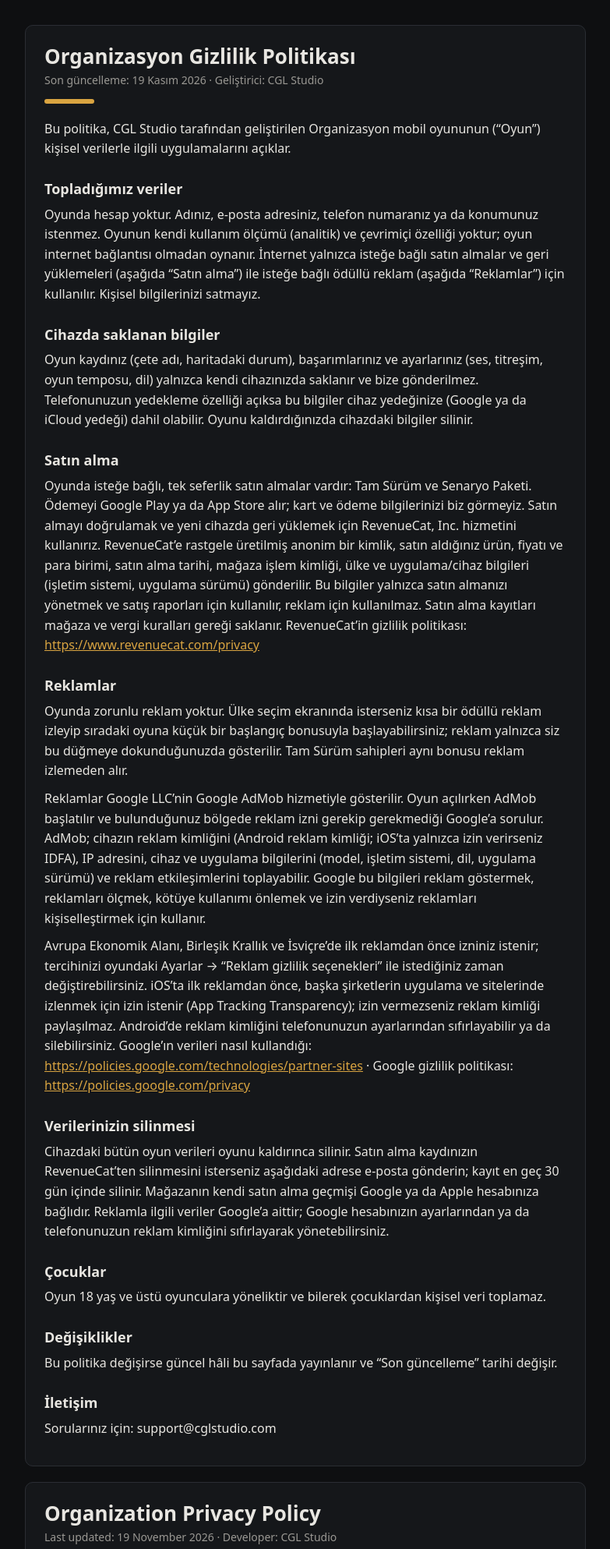
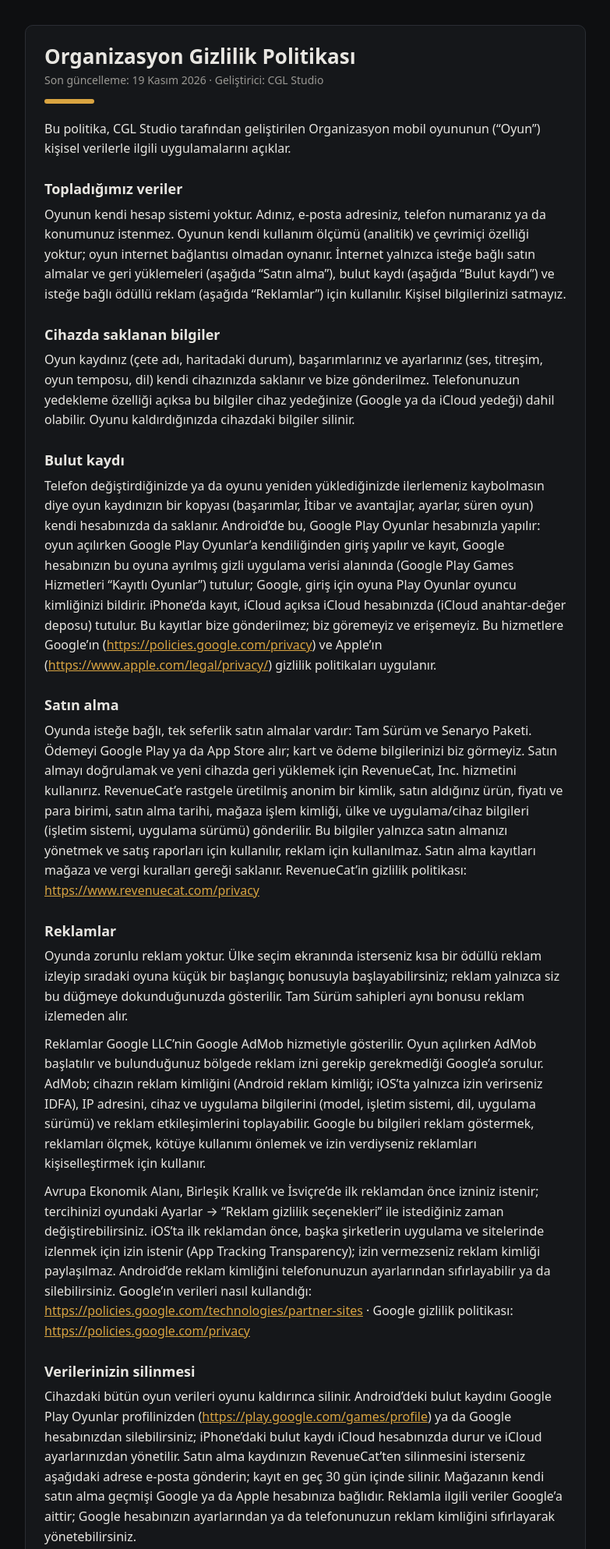
Before and after one commit to oguzkaan7/oguzkaan7.github.io, a plain HTML site: page organizasyon/gizlilik.html in a window 1280 px wide. Shown: the top 1987 px of the page at 78% size, without its empty margins (248-1031 px from the left). Drawn offline with Linux system fonts and the light colour scheme.

Commit message:
Organizasyon gizlilik politikası: bulut kayıt (Google Play Oyunlar, iCloud)
Co-Authored-By: Claude Opus 5.5 <noreply@anthropic.com>

```diff
--- a/organizasyon/gizlilik.html
+++ b/organizasyon/gizlilik.html
@@ -25,9 +25,11 @@
     <div class="bar"></div>
     <p>Bu politika, CGL Studio tarafından geliştirilen Organizasyon mobil oyununun (“Oyun”) kişisel verilerle ilgili uygulamalarını açıklar.</p>
     <h2>Topladığımız veriler</h2>
-    <p>Oyunda hesap yoktur. Adınız, e-posta adresiniz, telefon numaranız ya da konumunuz istenmez. Oyunun kendi kullanım ölçümü (analitik) ve çevrimiçi özelliği yoktur; oyun internet bağlantısı olmadan oynanır. İnternet yalnızca isteğe bağlı satın almalar ve geri yüklemeleri (aşağıda “Satın alma”) ile isteğe bağlı ödüllü reklam (aşağıda “Reklamlar”) için kullanılır. Kişisel bilgilerinizi satmayız.</p>
+    <p>Oyunun kendi hesap sistemi yoktur. Adınız, e-posta adresiniz, telefon numaranız ya da konumunuz istenmez. Oyunun kendi kullanım ölçümü (analitik) ve çevrimiçi özelliği yoktur; oyun internet bağlantısı olmadan oynanır. İnternet yalnızca isteğe bağlı satın almalar ve geri yüklemeleri (aşağıda “Satın alma”), bulut kaydı (aşağıda “Bulut kaydı”) ve isteğe bağlı ödüllü reklam (aşağıda “Reklamlar”) için kullanılır. Kişisel bilgilerinizi satmayız.</p>
     <h2>Cihazda saklanan bilgiler</h2>
-    <p>Oyun kaydınız (çete adı, haritadaki durum), başarımlarınız ve ayarlarınız (ses, titreşim, oyun temposu, dil) yalnızca kendi cihazınızda saklanır ve bize gönderilmez. Telefonunuzun yedekleme özelliği açıksa bu bilgiler cihaz yedeğinize (Google ya da iCloud yedeği) dahil olabilir. Oyunu kaldırdığınızda cihazdaki bilgiler silinir.</p>
+    <p>Oyun kaydınız (çete adı, haritadaki durum), başarımlarınız ve ayarlarınız (ses, titreşim, oyun temposu, dil) kendi cihazınızda saklanır ve bize gönderilmez. Telefonunuzun yedekleme özelliği açıksa bu bilgiler cihaz yedeğinize (Google ya da iCloud yedeği) dahil olabilir. Oyunu kaldırdığınızda cihazdaki bilgiler silinir.</p>
+    <h2>Bulut kaydı</h2>
+    <p>Telefon değiştirdiğinizde ya da oyunu yeniden yüklediğinizde ilerlemeniz kaybolmasın diye oyun kaydınızın bir kopyası (başarımlar, İtibar ve avantajlar, ayarlar, süren oyun) kendi hesabınızda da saklanır. Android’de bu, Google Play Oyunlar hesabınızla yapılır: oyun açılırken Google Play Oyunlar’a kendiliğinden giriş yapılır ve kayıt, Google hesabınızın bu oyuna ayrılmış gizli uygulama verisi alanında (Google Play Games Hizmetleri “Kayıtlı Oyunlar”) tutulur; Google, giriş için oyuna Play Oyunlar oyuncu kimliğinizi bildirir. iPhone’da kayıt, iCloud açıksa iCloud hesabınızda (iCloud anahtar-değer deposu) tutulur. Bu kayıtlar bize gönderilmez; biz göremeyiz ve erişemeyiz. Bu hizmetlere Google’ın (<a href="https://policies.google.com/privacy">https://policies.google.com/privacy</a>) ve Apple’ın (<a href="https://www.apple.com/legal/privacy/">https://www.apple.com/legal/privacy/</a>) gizlilik politikaları uygulanır.</p>
     <h2>Satın alma</h2>
     <p>Oyunda isteğe bağlı, tek seferlik satın almalar vardır: Tam Sürüm ve Senaryo Paketi. Ödemeyi Google Play ya da App Store alır; kart ve ödeme bilgilerinizi biz görmeyiz. Satın almayı doğrulamak ve yeni cihazda geri yüklemek için RevenueCat, Inc. hizmetini kullanırız. RevenueCat’e rastgele üretilmiş anonim bir kimlik, satın aldığınız ürün, fiyatı ve para birimi, satın alma tarihi, mağaza işlem kimliği, ülke ve uygulama/cihaz bilgileri (işletim sistemi, uygulama sürümü) gönderilir. Bu bilgiler yalnızca satın almanızı yönetmek ve satış raporları için kullanılır, reklam için kullanılmaz. Satın alma kayıtları mağaza ve vergi kuralları gereği saklanır. RevenueCat’in gizlilik politikası: <a href="https://www.revenuecat.com/privacy">https://www.revenuecat.com/privacy</a></p>
     <h2>Reklamlar</h2>
@@ -35,7 +37,7 @@
     <p>Reklamlar Google LLC’nin Google AdMob hizmetiyle gösterilir. Oyun açılırken AdMob başlatılır ve bulunduğunuz bölgede reklam izni gerekip gerekmediği Google’a sorulur. AdMob; cihazın reklam kimliğini (Android reklam kimliği; iOS’ta yalnızca izin verirseniz IDFA), IP adresini, cihaz ve uygulama bilgilerini (model, işletim sistemi, dil, uygulama sürümü) ve reklam etkileşimlerini toplayabilir. Google bu bilgileri reklam göstermek, reklamları ölçmek, kötüye kullanımı önlemek ve izin verdiyseniz reklamları kişiselleştirmek için kullanır.</p>
     <p>Avrupa Ekonomik Alanı, Birleşik Krallık ve İsviçre’de ilk reklamdan önce izniniz istenir; tercihinizi oyundaki Ayarlar → “Reklam gizlilik seçenekleri” ile istediğiniz zaman değiştirebilirsiniz. iOS’ta ilk reklamdan önce, başka şirketlerin uygulama ve sitelerinde izlenmek için izin istenir (App Tracking Transparency); izin vermezseniz reklam kimliği paylaşılmaz. Android’de reklam kimliğini telefonunuzun ayarlarından sıfırlayabilir ya da silebilirsiniz. Google’ın verileri nasıl kullandığı: <a href="https://policies.google.com/technologies/partner-sites">https://policies.google.com/technologies/partner-sites</a> · Google gizlilik politikası: <a href="https://policies.google.com/privacy">https://policies.google.com/privacy</a></p>
     <h2>Verilerinizin silinmesi</h2>
-    <p>Cihazdaki bütün oyun verileri oyunu kaldırınca silinir. Satın alma kaydınızın RevenueCat’ten silinmesini isterseniz aşağıdaki adrese e-posta gönderin; kayıt en geç 30 gün içinde silinir. Mağazanın kendi satın alma geçmişi Google ya da Apple hesabınıza bağlıdır. Reklamla ilgili veriler Google’a aittir; Google hesabınızın ayarlarından ya da telefonunuzun reklam kimliğini sıfırlayarak yönetebilirsiniz.</p>
+    <p>Cihazdaki bütün oyun verileri oyunu kaldırınca silinir. Android’deki bulut kaydını Google Play Oyunlar profilinizden (<a href="https://play.google.com/games/profile">https://play.google.com/games/profile</a>) ya da Google hesabınızdan silebilirsiniz; iPhone’daki bulut kaydı iCloud hesabınızda durur ve iCloud ayarlarınızdan yönetilir. Satın alma kaydınızın RevenueCat’ten silinmesini isterseniz aşağıdaki adrese e-posta gönderin; kayıt en geç 30 gün içinde silinir. Mağazanın kendi satın alma geçmişi Google ya da Apple hesabınıza bağlıdır. Reklamla ilgili veriler Google’a aittir; Google hesabınızın ayarlarından ya da telefonunuzun reklam kimliğini sıfırlayarak yönetebilirsiniz.</p>
     <h2>Çocuklar</h2>
     <p>Oyun 18 yaş ve üstü oyunculara yöneliktir ve bilerek çocuklardan kişisel veri toplamaz.</p>
     <h2>Değişiklikler</h2>
@@ -50,9 +52,11 @@
     <div class="bar"></div>
     <p>This policy explains how Organizasyon / Organization (“the Game”), a mobile game developed by CGL Studio, handles personal data.</p>
     <h2>Data we collect</h2>
-    <p>The Game has no accounts. You are not asked for your name, email address, phone number or location. The Game has no usage measurement (analytics) of its own and no online features; it is played without an internet connection. The internet is only used for optional purchases and their restore (see “Purchases” below) and for optional rewarded ads (see “Ads” below). We do not sell your personal data.</p>
+    <p>The Game has no accounts of its own. You are not asked for your name, email address, phone number or location. The Game has no usage measurement (analytics) of its own and no online features; it is played without an internet connection. The internet is only used for optional purchases and their restore (see “Purchases” below), for cloud save (see “Cloud save” below) and for optional rewarded ads (see “Ads” below). We do not sell your personal data.</p>
     <h2>Information stored on your device</h2>
-    <p>Your saved game (gang name, state of the map), achievements and settings (sound, vibration, game pace, language) are stored only on your own device and are not sent to us. If your phone’s backup feature is on, this data may be included in your device backup (Google or iCloud backup). Uninstalling the Game deletes the data on your device.</p>
+    <p>Your saved game (gang name, state of the map), achievements and settings (sound, vibration, game pace, language) are stored on your own device and are not sent to us. If your phone’s backup feature is on, this data may be included in your device backup (Google or iCloud backup). Uninstalling the Game deletes the data on your device.</p>
+    <h2>Cloud save</h2>
+    <p>So that you don’t lose your progress when you change phones or reinstall the Game, a copy of your saved game (achievements, Reputation and perks, settings, game in progress) is also kept in your own account. On Android this uses your Google Play Games account: the Game signs in to Google Play Games automatically when it starts, and the save is kept in a hidden app data area of your Google account reserved for this game (Google Play Games Services “Saved Games”); for sign-in, Google gives the Game your Play Games player ID. On iPhone the save is kept in your iCloud account (iCloud key-value storage) if iCloud is on. These saves are not sent to us; we cannot see or access them. Google’s (<a href="https://policies.google.com/privacy">https://policies.google.com/privacy</a>) and Apple’s (<a href="https://www.apple.com/legal/privacy/">https://www.apple.com/legal/privacy/</a>) privacy policies apply to these services.</p>
     <h2>Purchases</h2>
     <p>The Game offers optional, one-time purchases: the Full Version and the Scenario Pack. Payment is taken by Google Play or the App Store; we never see your card or payment details. We use RevenueCat, Inc. to verify the purchase and to restore it on a new device. RevenueCat receives a randomly generated anonymous ID, the item you bought, its price and currency, the purchase date, the store transaction ID, your country and app/device information (operating system, app version). This data is used only to manage your purchase and for sales reports, never for advertising. Purchase records are kept as store and tax rules require. RevenueCat’s privacy policy: <a href="https://www.revenuecat.com/privacy">https://www.revenuecat.com/privacy</a></p>
     <h2>Ads</h2>
@@ -60,7 +64,7 @@
     <p>Ads are served by Google AdMob, a service of Google LLC. When the Game starts, AdMob is initialised and Google is asked whether ad consent is required where you are. AdMob may collect your device’s advertising ID (Android advertising ID; on iOS the IDFA only if you allow it), IP address, device and app information (model, operating system, language, app version) and ad interactions. Google uses this data to show ads, measure them, prevent abuse and, if you consented, personalise them.</p>
     <p>In the European Economic Area, the United Kingdom and Switzerland you are asked for consent before the first ad; you can change your choice at any time in the Game under Settings → “Ad privacy options”. On iOS you are asked before the first ad whether you allow tracking across other companies’ apps and websites (App Tracking Transparency); if you decline, the advertising ID is not shared. On Android you can reset or delete your advertising ID in your phone’s settings. How Google uses data: <a href="https://policies.google.com/technologies/partner-sites">https://policies.google.com/technologies/partner-sites</a> · Google’s privacy policy: <a href="https://policies.google.com/privacy">https://policies.google.com/privacy</a></p>
     <h2>Deleting your data</h2>
-    <p>All game data on your device is deleted when you uninstall the Game. To have your purchase record deleted from RevenueCat, email the address below; it is deleted within 30 days. The store’s own purchase history belongs to your Google or Apple account. Ad-related data is held by Google; you can manage it in your Google account settings or by resetting your phone’s advertising ID.</p>
+    <p>All game data on your device is deleted when you uninstall the Game. You can delete the Android cloud save from your Google Play Games profile (<a href="https://play.google.com/games/profile">https://play.google.com/games/profile</a>) or your Google account; the iPhone cloud save stays in your iCloud account and is managed in your iCloud settings. To have your purchase record deleted from RevenueCat, email the address below; it is deleted within 30 days. The store’s own purchase history belongs to your Google or Apple account. Ad-related data is held by Google; you can manage it in your Google account settings or by resetting your phone’s advertising ID.</p>
     <h2>Children</h2>
     <p>The Game is intended for players aged 18 and over and does not knowingly collect personal data from children.</p>
     <h2>Changes</h2>
```
